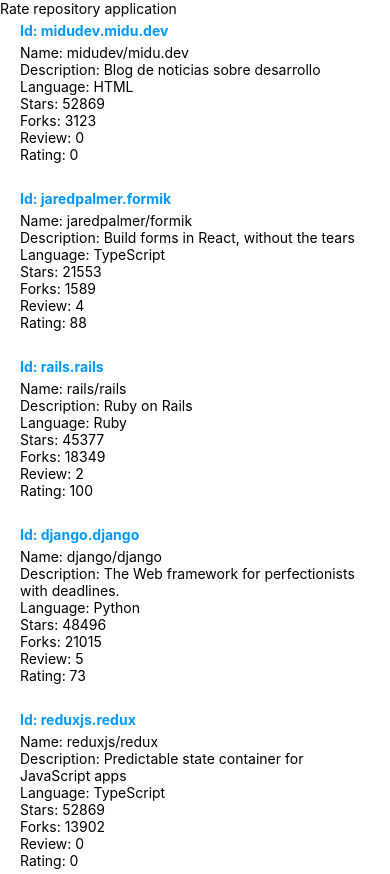
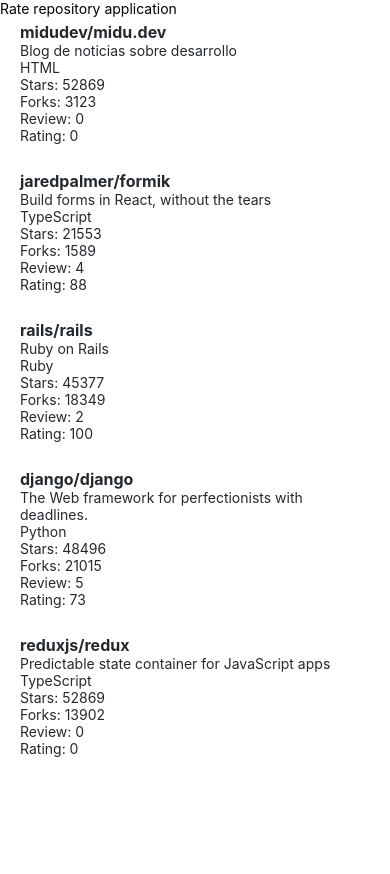
Before and after one commit to edufmass/reactnative-practice-raterepos, a React Native app in the folder app/: screen / in a window 390 px wide. After the commit the page ends 844 px from the top, so only its background shows below. Built offline with nearby package versions, Linux system fonts and the light colour scheme.

Commit message:
theme & StyledText component

```diff
--- a/app/src/components/RepositoryItem.jsx
+++ b/app/src/components/RepositoryItem.jsx
@@ -1,19 +1,19 @@
 import React from "react";
 import { StyleSheet, Text, View } from "react-native";
+import StyledText from "./StyledText";
 
 const RepositoryItem = (props) => (
     <View
         key={props.id}
         style={styles.container}
     >
-        <Text style={styles.strong}>Id: {props.id}</Text>
-        <Text>Name: {props.fullName}</Text>
-        <Text>Description: {props.description}</Text>
-        <Text>Language: {props.language}</Text>
-        <Text>Stars: {props.stargazersCount}</Text>
-        <Text>Forks: {props.forksCount}</Text>
-        <Text>Review: {props.reviewCount}</Text>
-        <Text>Rating: {props.ratingAverage}</Text>
+        <StyledText fontSize='subheading' fontWeight='bold' >{props.fullName}</StyledText>
+        <StyledText>{props.description}</StyledText>
+        <StyledText>{props.language}</StyledText>
+        <StyledText>Stars: {props.stargazersCount}</StyledText>
+        <StyledText>Forks: {props.forksCount}</StyledText>
+        <StyledText>Review: {props.reviewCount}</StyledText>
+        <StyledText>Rating: {props.ratingAverage}</StyledText>
     </View>
 );
 
@@ -24,10 +24,5 @@
         padding: 20,
         paddingTop: 5,
         paddingBottom: 5
-    },
-    strong: {
-        color: '#09f',
-        fontWeight: 'bold',
-        paddingBottom: 5
     }
 });
--- /dev/null
+++ b/app/src/components/StyledText.jsx
@@ -0,0 +1,40 @@
+import React from "react";
+import { StyleSheet, Text } from "react-native";
+import theme from "../theme";
+
+const styles = StyleSheet.create({
+    text: {
+        fontSize: theme.fontSizes.body,
+        color: theme.colors.textPrimary,
+        fontFamily: theme.fonts.main,
+        fontWeight: theme.fontWeights.normal
+    },
+    colorPrimary: {
+        color: theme.colors.primary
+    },
+    colorSecondary: {
+        color: theme.colors.textSecondary
+    },
+    bold: {
+        fontWeight: theme.fontWeights.bold
+    },
+    subheading: {
+        fontSize: theme.fontSizes.subheading
+    }
+});
+
+export default function StyledText({children, color, fontSize, fontWeight, style, ...restOfProps }) {
+    const textStyles = [
+        styles.text,
+        color === 'primary' && styles.colorPrimary,
+        color === 'secondary' && styles.colorSecondary,
+        fontSize === 'subheading' && styles.subheading,
+        fontWeight === 'bold' && styles.bold
+    ];
+
+    return (
+        <Text style={textStyles} {...restOfProps}>
+            {children}
+        </Text>
+    );
+}
--- /dev/null
+++ b/app/src/theme.js
@@ -0,0 +1,26 @@
+const theme = {
+    appBar: {
+        primary: '#24292e',
+        textSecondary: '#999',
+        textPrimary: '#fff'
+    },
+    colors: {
+        textPrimary: '#24292e',
+        textSecondary: '#586069',
+        primary: '#0366d6',
+        white: '#fefefe'
+    },
+    fontSizes: {
+        body: 14,
+        subheading: 16
+    },
+    fonts: {
+        main: 'System'
+    },
+    fontWeights: {
+        normal: '400',
+        bold: '700'
+    }
+}
+
+export default theme;
```
